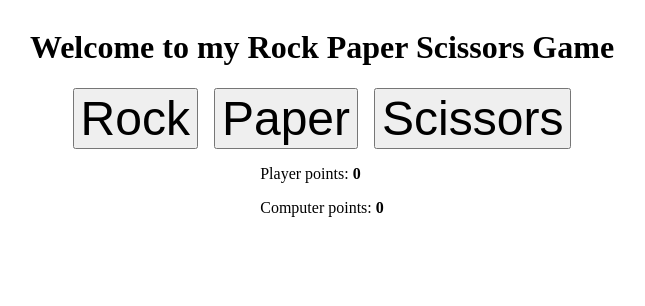
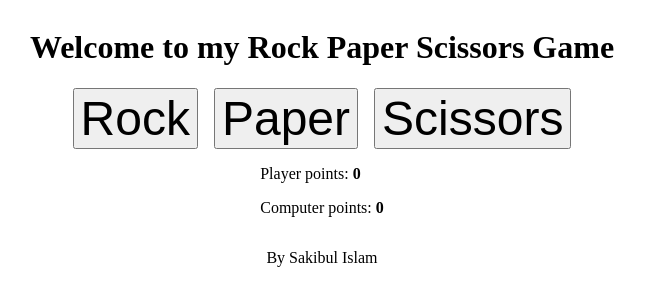
Before and after one commit to SI2105/rock-paper-scissors, a plain HTML site: page index.html in a window 1280 px wide. Shown: the whole page, without its empty margins (318-963 px from the left). Drawn offline with Linux system fonts and the light colour scheme.

Commit message:
footer added

```diff
--- a/index.html
+++ b/index.html
@@ -20,6 +20,7 @@
         <p>Player points: <strong id="player">0</strong></p>
         <p>Computer points: <strong id="computer">0</strong></p>
     </section>
+    <footer> <p>By Sakibul Islam</p></footer>
 
 </body>
 </html>
```
